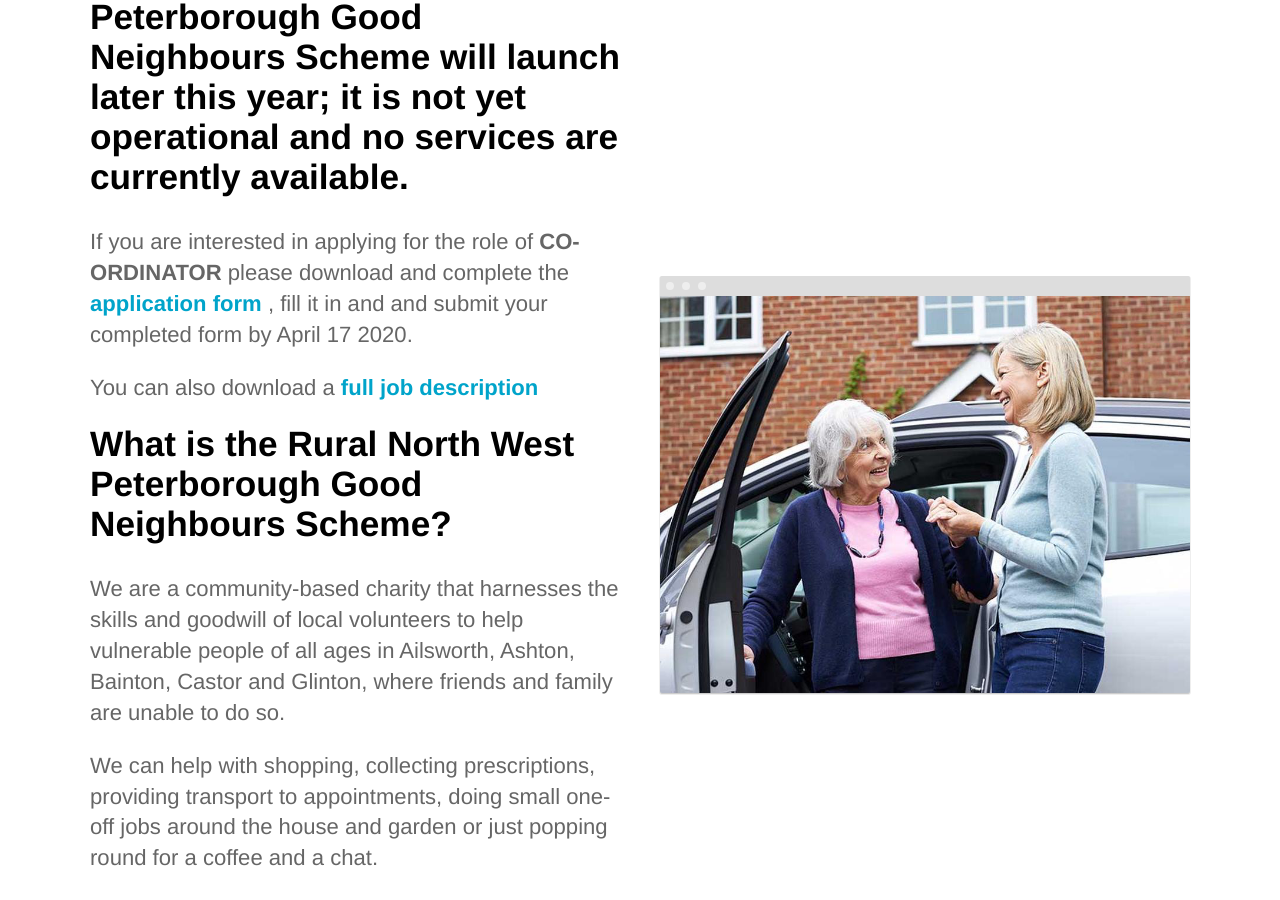
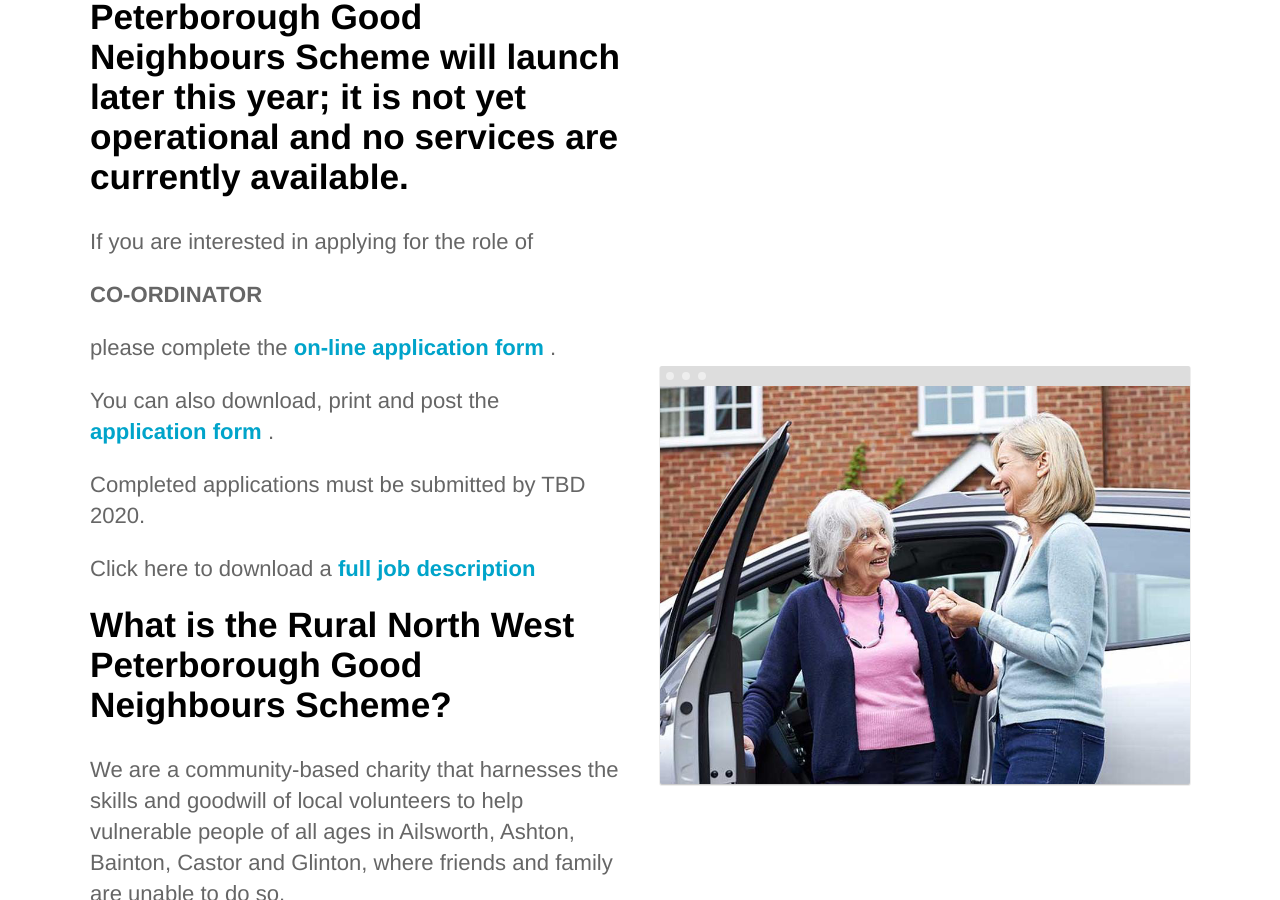
Before and after one commit to chriswilde1946/goodneighboursrp.org.uk, a Jekyll site: the page built from index.html, in a window 1280 px wide and 900 px high, scrolled down 817 px. Built offline with Jekyll 4.4.1, drawn with Linux system fonts in a browser that asks for light colours.

Commit message:
Update for online application

```diff
--- a/index.html
+++ b/index.html
@@ -19,8 +19,12 @@ description: Track and optimize your sales team in real time
 			<div class="text editable">
 
 				<h2><strong>The Rural North West Peterborough Good Neighbours Scheme will launch later this year; it is not yet operational and no services are currently available.</strong></h2><p>
-			If you are interested in applying for the role of <strong>CO-ORDINATOR</strong>
-			 please download and complete the <a href="/images/Application.docx" download><strong>application form </strong></a>, fill it in and and submit your completed form by April 17 2020. <p> You can also download a <a href="/images/Job.docx" download><strong>full job description </strong></a></p>
+			If you are interested in applying for the role of
+
+				<p>
+			           <strong>CO-ORDINATOR</strong><p>
+			 please complete the <a href="https://docs.google.com/forms/d/1kR0qasvB8ZMOIydILSaiHSERB5nk6Y8DokelGtUXcjM/edit" download><strong>on-line application form </strong></a>.<p> You can also download, print  and post the <a href="/images/Application.docx" download><strong>application form </strong></a>.<p> Completed applications must be submitted by TBD 2020. <p> Click here to
+			 	download a <a href="/images/Job.docx" download><strong>full job description </strong></a></p>
 
 				<h2><strong>What is the Rural North West Peterborough Good Neighbours Scheme?</strong></h2>
 
```
Also changed, not shown: images/Screen Shot 2020-03-07 at 1.53.16 PM.png (added).
